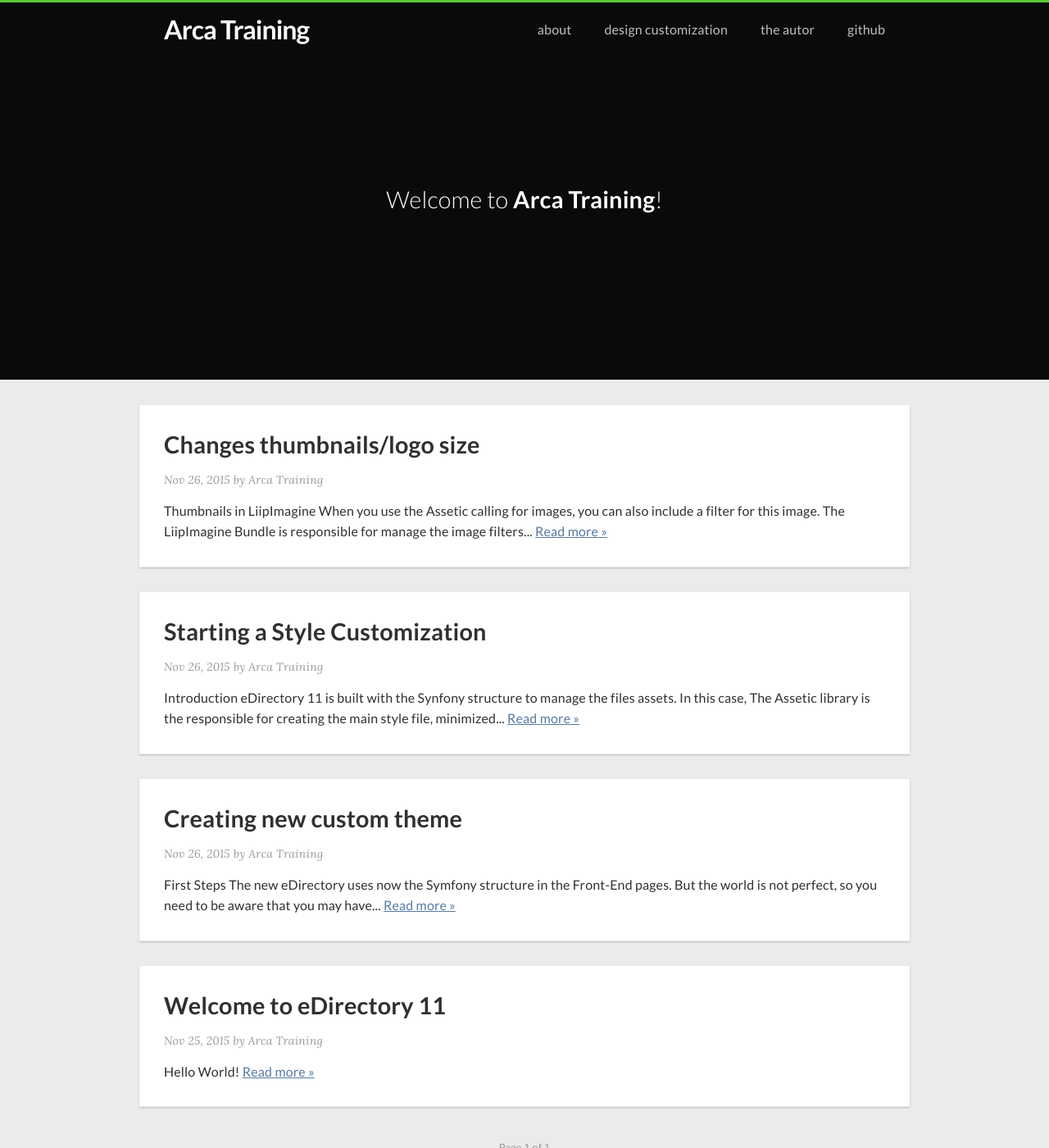
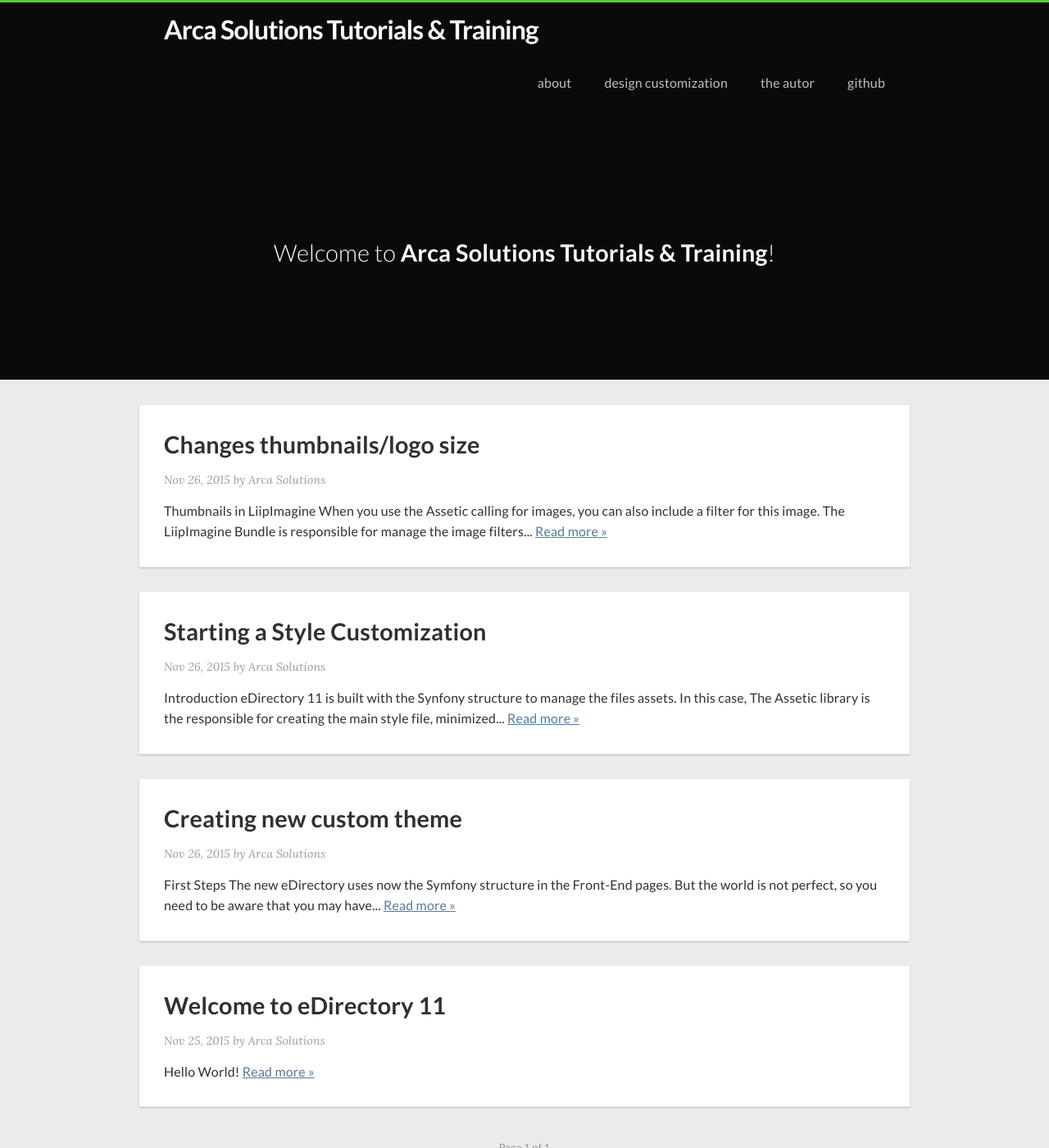
Before and after one commit to ArcaSolutions/arcasolutions.github.io, a Jekyll site: the page built from index.html, in a window 1280 px wide and 1400 px high. Shown: the whole window at 82% size. Built offline with Jekyll 4.4.1, drawn with Linux system fonts in a browser that asks for light colours; nearby versions of some CDN libraries; the list of posts is cut into pages by our own code.

Commit message:
Updates on config file

```diff
--- a/_config.yml
+++ b/_config.yml
@@ -1,18 +1,18 @@
 # Site settings
-title: Arca Training
-email: caroline.guilherme@arcasolutions.com
+title: Arca Solutions Tutorials & Training
+email: basecode@arcasolutions.com
 description: Tutorial for Developers about Arca Products
-baseurl: ""
-url: "http://arcatraining"
+baseurl: "http://arcasolutions.github.io/"
+url: "http://arcasolutions.github.io/"
 
 author:
-  name     : 'Arca Training'
-  email    : caroline.guilherme@arcasolutions.com
-  url      : http://edirectory.com
+  name     : 'Arca Solutions'
+  email    : basecode@arcasolutions.com
+  url      : http://arcasolutions.com
   facebook : http://facebook.com/arcasolutions
   twitter  : http://twitter.com/arcasolutions
 
-github: https://github.com/arcatraining
+github: https://github.com/arcasolutions
 disqus_shortname: "arcasolutions"
 google_analytics: ""
 
```
